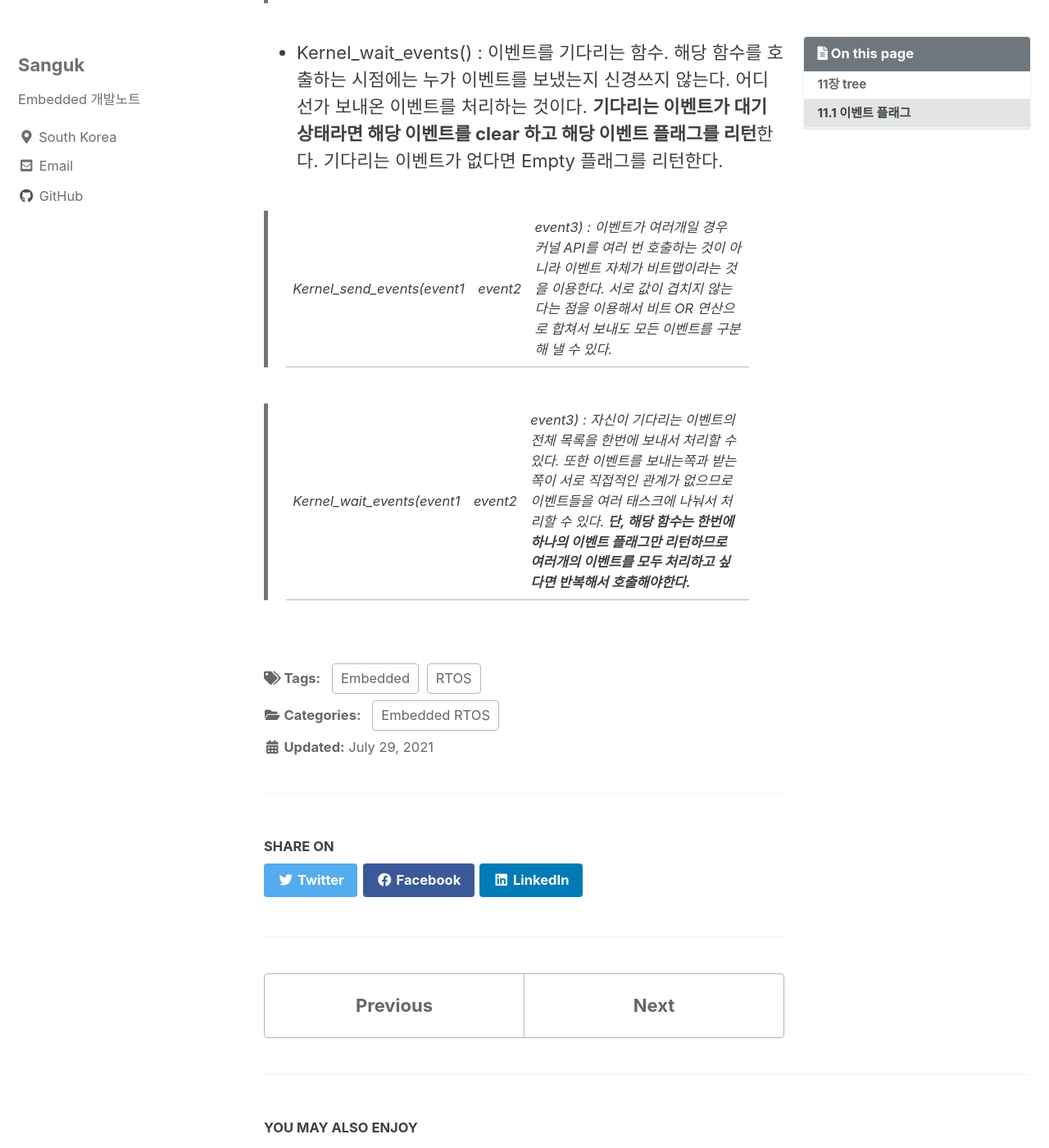
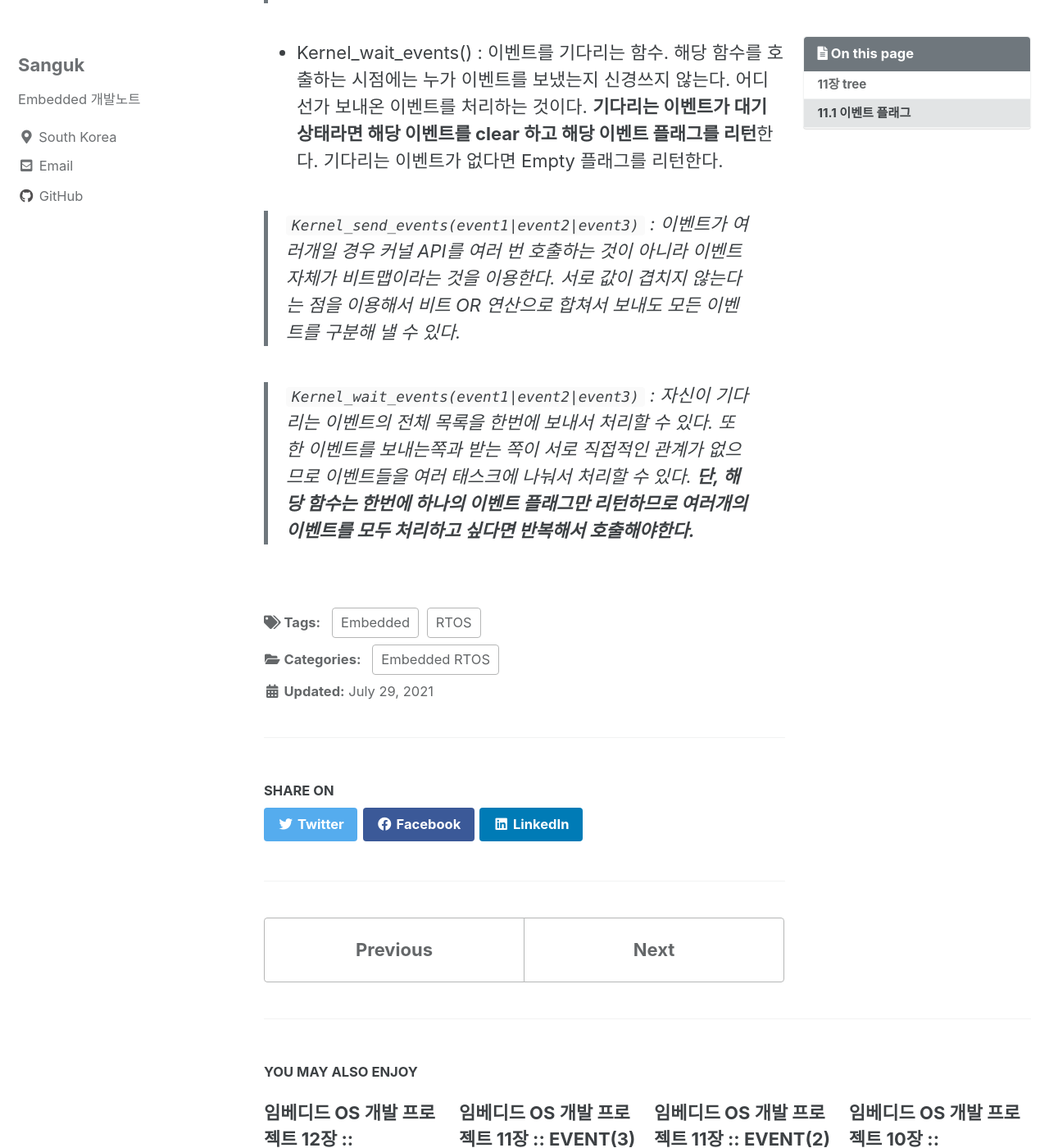
Before and after one commit to SangukisMe/SangukisMe.github.io, a Jekyll site: the page built from _posts/2021-07-29-Lec11_EVENT(1).md, in a window 1280 px wide and 1400 px high, scrolled down 7919 px. Shown: the whole window at 82% size. Built offline with Jekyll 4.4.1, drawn with Linux system fonts in a browser that asks for light colours; cached includes are drawn as plain includes; some of the changed text lies outside the part shown.

````diff
--- a/_posts/2021-07-29-Lec11_EVENT(1).md
+++ b/_posts/2021-07-29-Lec11_EVENT(1).md
@@ -239,6 +239,6 @@ KernelEventFlag_t Kernel_wait_events(uint32_t waiting_list)
 
 - Kernel_wait_events() : 이벤트를 기다리는 함수. 해당 함수를 호출하는 시점에는 누가 이벤트를 보냈는지 신경쓰지 않는다. 어디선가 보내온 이벤트를 처리하는 것이다. **기다리는 이벤트가 대기 상태라면 해당 이벤트를 clear 하고 해당 이벤트 플래그를 리턴**한다. 기다리는 이벤트가 없다면 Empty 플래그를 리턴한다.
 
->Kernel_send_events(event1|event2|event3) : 이벤트가 여러개일 경우 커널 API를 여러 번 호출하는 것이 아니라 이벤트 자체가 비트맵이라는 것을 이용한다. 서로 값이 겹치지 않는다는 점을 이용해서 비트 OR 연산으로 합쳐서 보내도 모든 이벤트를 구분해 낼 수 있다.
+>```Kernel_send_events(event1|event2|event3)``` : 이벤트가 여러개일 경우 커널 API를 여러 번 호출하는 것이 아니라 이벤트 자체가 비트맵이라는 것을 이용한다. 서로 값이 겹치지 않는다는 점을 이용해서 비트 OR 연산으로 합쳐서 보내도 모든 이벤트를 구분해 낼 수 있다.
 
->Kernel_wait_events(event1|event2|event3) : 자신이 기다리는 이벤트의 전체 목록을 한번에 보내서 처리할 수 있다. 또한 이벤트를 보내는쪽과 받는 쪽이 서로 직접적인 관계가 없으므로 이벤트들을 여러 태스크에 나눠서 처리할 수 있다. **단, 해당 함수는 한번에 하나의 이벤트 플래그만 리턴하므로 여러개의 이벤트를 모두 처리하고 싶다면 반복해서 호출해야한다.**
+>```Kernel_wait_events(event1|event2|event3)``` : 자신이 기다리는 이벤트의 전체 목록을 한번에 보내서 처리할 수 있다. 또한 이벤트를 보내는쪽과 받는 쪽이 서로 직접적인 관계가 없으므로 이벤트들을 여러 태스크에 나눠서 처리할 수 있다. **단, 해당 함수는 한번에 하나의 이벤트 플래그만 리턴하므로 여러개의 이벤트를 모두 처리하고 싶다면 반복해서 호출해야한다.**
--- /dev/null
+++ b/_posts/2021-07-29-Lec12-MESSAGE(1).md
@@ -0,0 +1,15 @@
+---
+title: "임베디드 OS 개발 프로젝트 12장 :: MESSAGE(1)"
+excerpt: "메시지 큐"
+
+toc: true # Table of Contents
+toc_sticky: true # TOC를 고정해주는 역할
+# toc_label: # TOC의 제목 설정
+
+categories:
+  - Embedded RTOS
+tags:
+  - Embedded
+  - RTOS
+last_modified_at: 2021-07-29
+---
````
